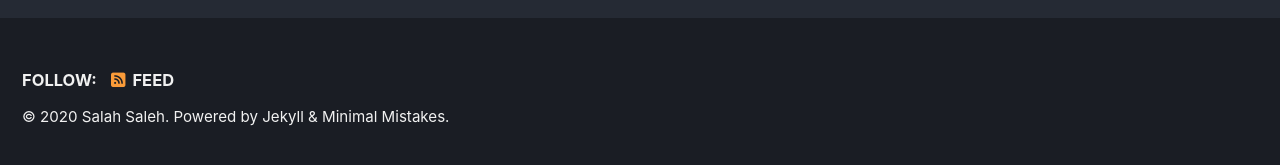
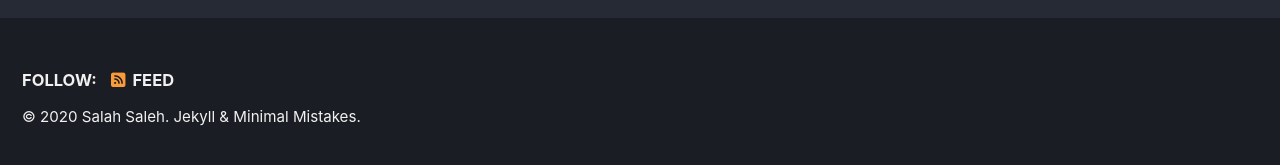
Before and after one commit to SalahMSaleh/SalahMSaleh.github.io, a Jekyll site: the page built from index.html, in a window 1280 px wide and 900 px high, scrolled down 456 px. Shown: the part 727-892 px from the top of the window. Built offline with Jekyll 4.4.1, drawn with Linux system fonts in a browser that asks for light colours; cached includes are drawn as plain includes; nearby versions of some CDN libraries; the list of posts is cut into pages by our own code.

Commit message:
Update footer.html

```diff
--- a/_includes/footer.html
+++ b/_includes/footer.html
@@ -16,4 +16,4 @@
   </ul>
 </div>
 
-<div class="page__footer-copyright">&copy; {{ site.time | date: '%Y' }} {{ site.name | default: site.title }}. {{ site.data.ui-text[site.locale].powered_by | default: "Powered by" }} <a href="https://jekyllrb.com" rel="nofollow">Jekyll</a> &amp; <a href="https://mademistakes.com/work/minimal-mistakes-jekyll-theme/" rel="nofollow">Minimal Mistakes</a>.</div>
+<div class="page__footer-copyright">&copy; {{ site.time | date: '%Y' }} {{ site.name | default: site.title }}. <a href="https://jekyllrb.com" rel="nofollow">Jekyll</a> &amp; <a href="https://mademistakes.com/work/minimal-mistakes-jekyll-theme/" rel="nofollow">Minimal Mistakes</a>.</div>
```
